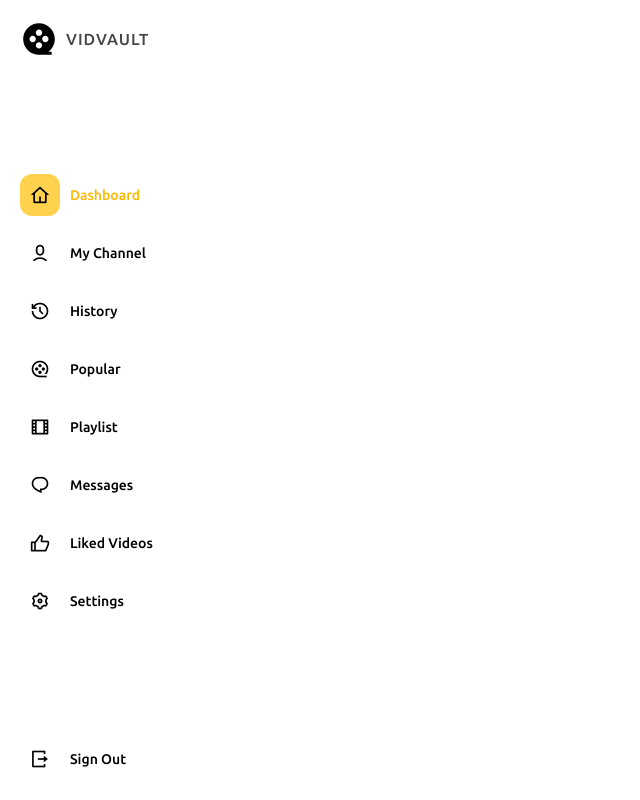
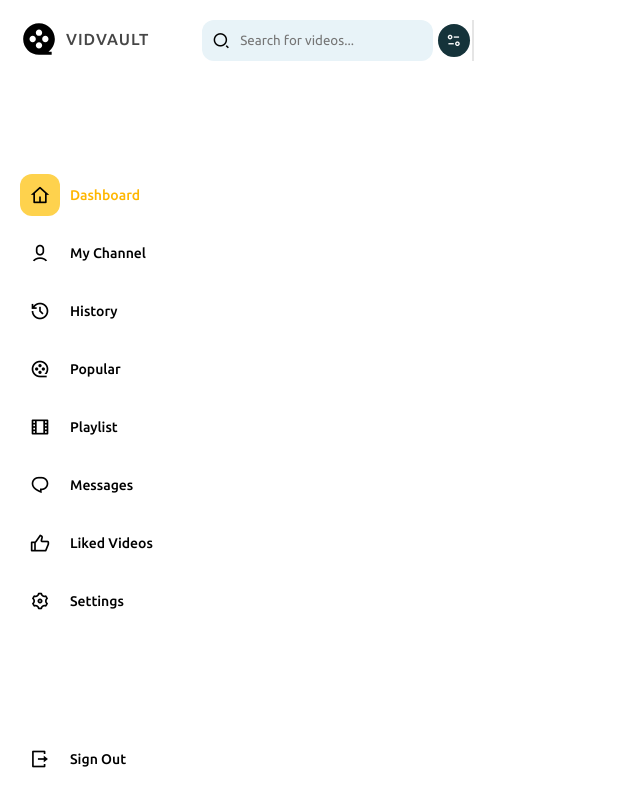
Before and after one commit to maxdevocht/video-sharing-platform, a React (Vite) app: page / in a window 1280 px wide. Shown: the whole page, without its empty margins (0-640 px from the left). Built offline with nearby package versions, Linux system fonts and the light colour scheme.

Commit message:
Added header component

```diff
--- /dev/null
+++ b/components/Header.jsx
@@ -0,0 +1,15 @@
+import React from "react";
+
+export default function Header() {
+    return (
+        <div className="header">
+            <div className="search">
+                <button>
+                    <i className="ri-search-2-line"></i>
+                </button>
+                <input type="text" placeholder="Search for videos..." />
+            </div>
+            <i className="ri-equalizer-2-line"></i>
+        </div>
+    )
+}
--- a/src/App.jsx
+++ b/src/App.jsx
@@ -1,13 +1,14 @@
 import { useState } from 'react'
+import Sidebar from '../components/Sidebar'
+import Header from '../components/Header'
 import './App.css'
-import Sidebar from '../components/Sidebar'
 
 export default function App() {
   return (
     <>
       <Sidebar />
       <main className="main">
-
+        <Header />
       </main>
     </>
   )
```
